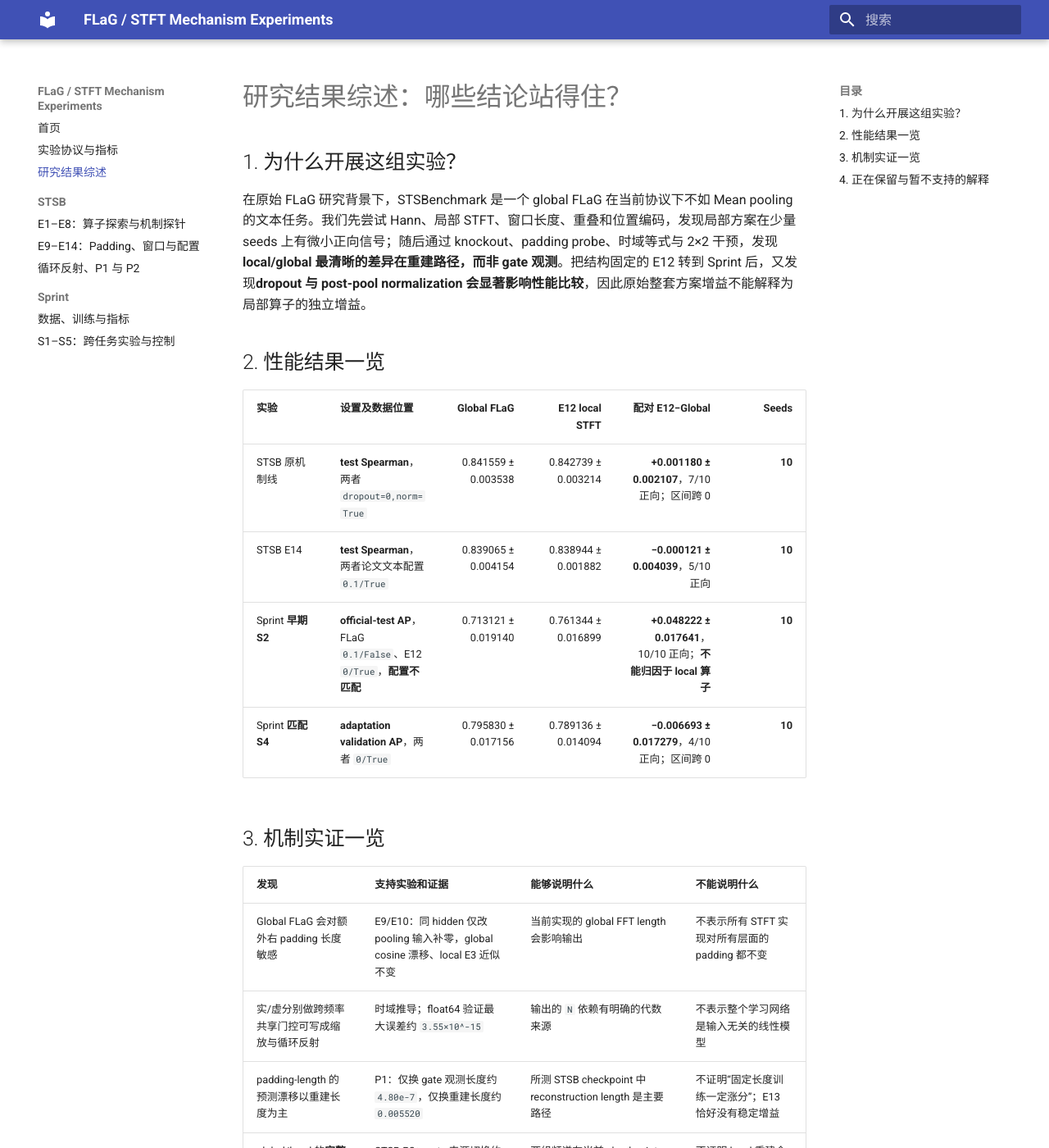
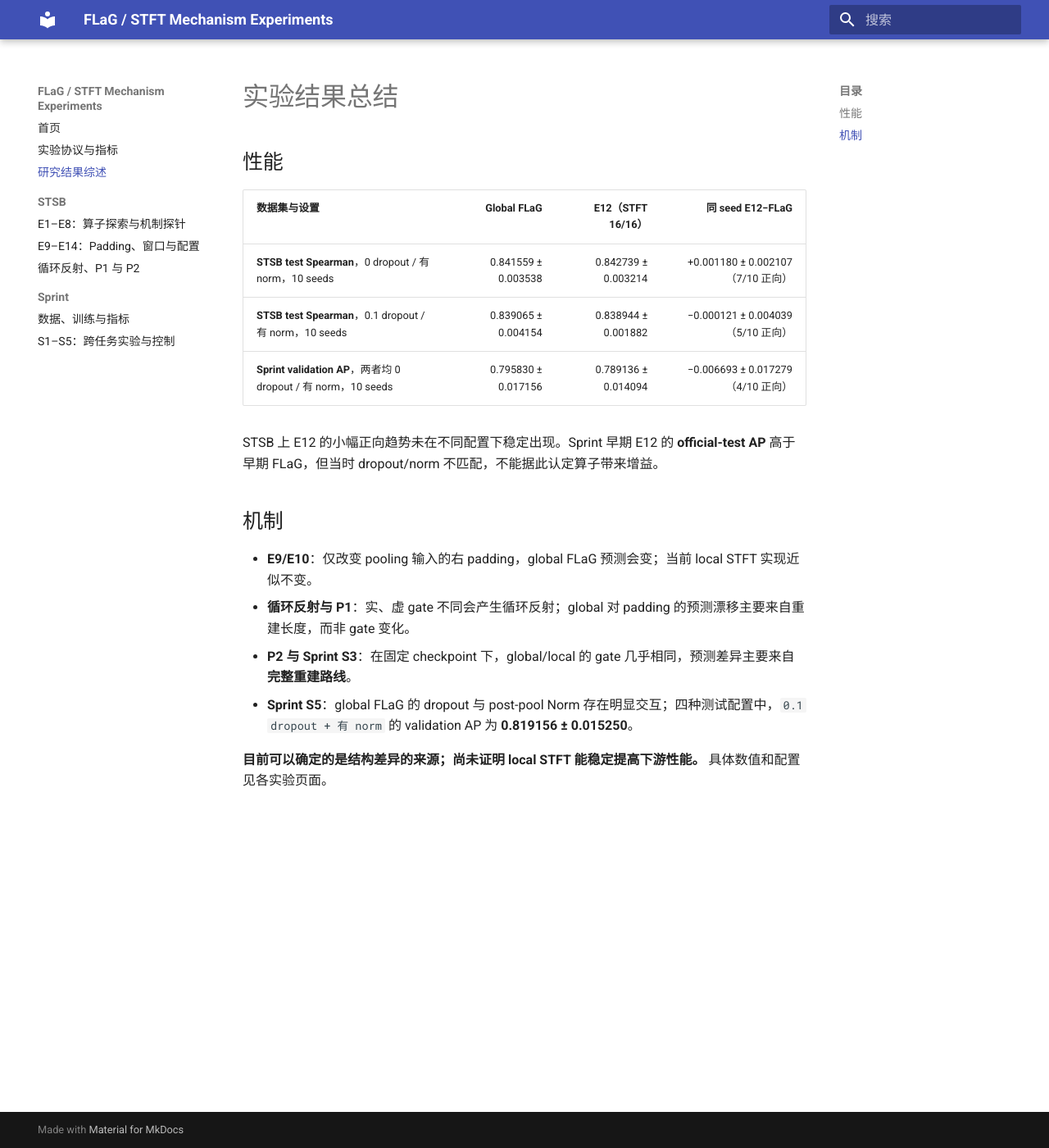
Before and after one commit to lumoswwr/FLaG-STFT-Notes, an MkDocs documentation site: the page built from docs/findings.md, in a window 1280 px wide and 1400 px high. Shown: the whole window at 82% size. Built offline with MkDocs 1.6.1 and Material for MkDocs 9.7.7, drawn with Linux system fonts in a browser that asks for light colours; some of the changed text lies outside the part shown.

Commit message:
rewrite docs/findings.md as concise experiment report

```diff
--- a/docs/findings.md
+++ b/docs/findings.md
@@ -1,40 +1,20 @@
-# 研究结果综述：哪些结论站得住？
+# 实验结果总结
 
+## 性能
 
+| 数据集与设置 | Global FLaG | E12（STFT 16/16） | 同 seed E12−FLaG |
+| --- | ---: | ---: | ---: |
+| **STSB test Spearman**，0 dropout / 有 norm，10 seeds | 0.841559 ± 0.003538 | 0.842739 ± 0.003214 | +0.001180 ± 0.002107（7/10 正向） |
+| **STSB test Spearman**，0.1 dropout / 有 norm，10 seeds | 0.839065 ± 0.004154 | 0.838944 ± 0.001882 | −0.000121 ± 0.004039（5/10 正向） |
+| **Sprint validation AP**，两者均 0 dropout / 有 norm，10 seeds | 0.795830 ± 0.017156 | 0.789136 ± 0.014094 | −0.006693 ± 0.017279（4/10 正向） |
 
-## 1. 为什么开展这组实验？
+STSB 上 E12 的小幅正向趋势未在不同配置下稳定出现。Sprint 早期 E12 的 **official-test AP** 高于早期 FLaG，但当时 dropout/norm 不匹配，不能据此认定算子带来增益。
 
-在原始 FLaG 研究背景下，STSBenchmark 是一个 global FLaG 在当前协议下不如 Mean pooling 的文本任务。我们先尝试 Hann、局部 STFT、窗口长度、重叠和位置编码，发现局部方案在少量 seeds 上有微小正向信号；随后通过 knockout、padding probe、时域等式与 2×2 干预，发现**local/global 最清晰的差异在重建路径，而非 gate 观测**。把结构固定的 E12 转到 Sprint 后，又发现**dropout 与 post-pool normalization 会显著影响性能比较**，因此原始整套方案增益不能解释为局部算子的独立增益。
+## 机制
 
-## 2. 性能结果一览
+- **E9/E10**：仅改变 pooling 输入的右 padding，global FLaG 预测会变；当前 local STFT 实现近似不变。
+- **循环反射与 P1**：实、虚 gate 不同会产生循环反射；global 对 padding 的预测漂移主要来自重建长度，而非 gate 变化。
+- **P2 与 Sprint S3**：在固定 checkpoint 下，global/local 的 gate 几乎相同，预测差异主要来自**完整重建路线**。
+- **Sprint S5**：global FLaG 的 dropout 与 post-pool Norm 存在明显交互；四种测试配置中，`0.1 dropout + 有 norm` 的 validation AP 为 **0.819156 ± 0.015250**。
 
-| 实验 | 设置及数据位置 | Global FLaG | E12 local STFT | 配对 E12−Global | Seeds |
-| --- | --- | ---: | ---: | ---: | ---: |
-| STSB 原机制线 | **test Spearman**，两者 `dropout=0,norm=True` | 0.841559 ± 0.003538 | 0.842739 ± 0.003214 | **+0.001180 ± 0.002107**，7/10 正向；区间跨 0 | **10** |
-| STSB E14 | **test Spearman**，两者论文文本配置 `0.1/True` | 0.839065 ± 0.004154 | 0.838944 ± 0.001882 | **−0.000121 ± 0.004039**，5/10 正向 | **10** |
-| Sprint **早期 S2** | **official-test AP**，FLaG `0.1/False`、E12 `0/True`，**配置不匹配** | 0.713121 ± 0.019140 | 0.761344 ± 0.016899 | **+0.048222 ± 0.017641**，10/10 正向；**不能归因于 local 算子** | **10** |
-| Sprint **匹配 S4** | **adaptation validation AP**，两者 `0/True` | 0.795830 ± 0.017156 | 0.789136 ± 0.014094 | **−0.006693 ± 0.017279**，4/10 正向；区间跨 0 | **10** |
-
-
-
-## 3. 机制实证一览
-
-| 发现 | 支持实验和证据 | 能够说明什么 | 不能说明什么 |
-| --- | --- | --- | --- |
-| Global FLaG 会对额外右 padding 长度敏感 | E9/E10：同 hidden 仅改 pooling 输入补零，global cosine 漂移、local E3 近似不变 | 当前实现的 global FFT length 会影响输出 | 不表示所有 STFT 实现对所有层面的 padding 都不变 |
-| 实/虚分别做跨频率共享门控可写成缩放与循环反射 | 时域推导；float64 验证最大误差约 `3.55×10^-15` | 输出的 `N` 依赖有明确的代数来源 | 不表示整个学习网络是输入无关的线性模型 |
-| padding-length 的预测漂移以重建长度为主 | P1：仅换 gate 观测长度约 `4.80e-7`，仅换重建长度约 `0.005520` | 所测 STSB checkpoint 中 reconstruction length 是主要路径 | 不证明“固定长度训练一定涨分”；E13 恰好没有稳定增益 |
-| global/local 的**完整路线**差异主要在重建侧 | STSB P2：gate 来源切换约 `2–3e-7`，重建路线切换约 `0.0058`；Sprint S3 有同向结构结果 | 两组频谱在当前 checkpoint 下生成非常接近的句级 gate，逆变换/时域支撑的切换影响明显 | 不证明 local 重建会导致指标提高 |
-
-注意，P1 和 P2 **不是同一个实验**：P1 是**global 内部** `N_gate×N_recon`，P2 是**global/local 算子间**的 `gate observation×analysis/reconstruction`；它们从不同角度指向 reconstruction/temporal support。
-
-## 4. 正在保留与暂不支持的解释
-
-已完成的实验显示：
-
-- STSB E1 的 Hann 没有改善结果，但并未隔离或排除频谱泄漏；
-- E6 的 B0/低频 knockout 对两者影响较大，但**跨 seed 的相对敏感性不足以解释 E3 的微小收益**；
-- E7 的 token 位置响应差异很小；E8 的 DC attention **偏好比**不等于 DC 的预测重要性；
-- STSB E12 早期三 seed 的积极信号，在 10 seeds 和不同 dropout 配置下**不构成稳定 local 优势**；
-- Sprint 早期 E12 配置的 AP 确实高于早期 global 配置，但 S4/S5 证明**混杂的非算子因素不能忽略**，不能将整个差额归因于 STFT；
-- 当前结果**不支持**“local STFT 普遍优于 FLaG”“reconstruction 差异已经构成性能因果证明”“在 Sprint 的 `0.1/True` 条件下已完成 global/local 匹配测试”等说法。
+**目前可以确定的是结构差异的来源；尚未证明 local STFT 能稳定提高下游性能。** 具体数值和配置见各实验页面。
```
